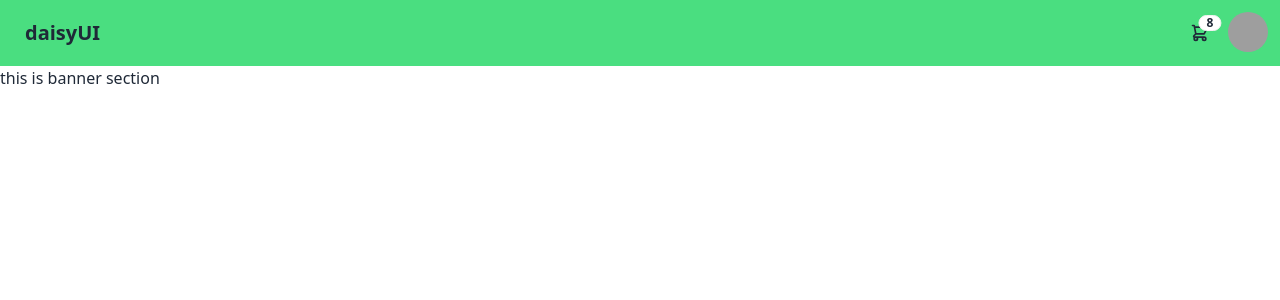
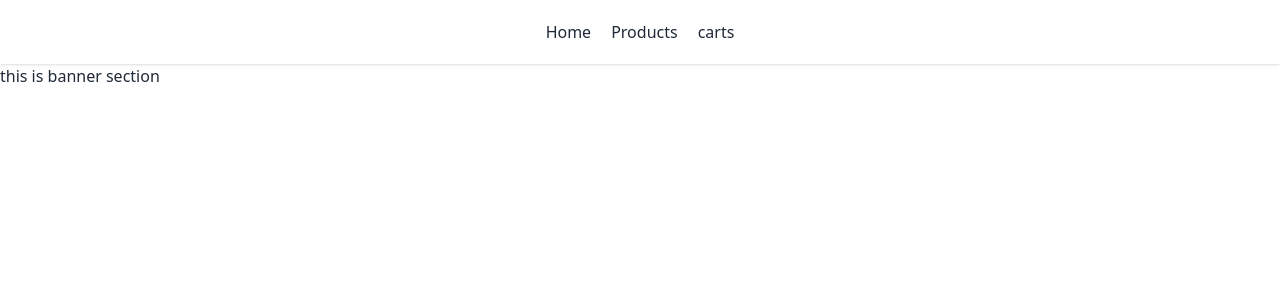
Before and after one commit to mehedi-hassan-niloy/learning-redux-frontend, a React (Vite) app: page / in a window 1280 px wide. Shown: the top 300 px of the page. Built offline with nearby package versions, Linux system fonts and the light colour scheme; grey boxes are pictures that could not be loaded.

Commit message:
navbar added

```diff
--- a/src/Components/Home/Navbar/Navbar.jsx
+++ b/src/Components/Home/Navbar/Navbar.jsx
@@ -1,50 +1,16 @@
+import { Link } from "react-router-dom";
 
 
 const Navbar = () => {
+  const links = [{
+
+  }]
     return (
-        <div>
-          <div className="navbar bg-green-400">
-  <div className="flex-1">
-    <a className="btn btn-ghost text-xl">daisyUI</a>
-  </div>
-  <div className="flex-none">
-    <div className="dropdown dropdown-end">
-      <div tabIndex={0} role="button" className="btn btn-ghost btn-circle">
-        <div className="indicator">
-          <svg xmlns="http://www.w3.org/2000/svg" className="h-5 w-5" fill="none" viewBox="0 0 24 24" stroke="currentColor"><path strokeLinecap="round" strokeLinejoin="round" strokeWidth="2" d="M3 3h2l.4 2M7 13h10l4-8H5.4M7 13L5.4 5M7 13l-2.293 2.293c-.63.63-.184 1.707.707 1.707H17m0 0a2 2 0 100 4 2 2 0 000-4zm-8 2a2 2 0 11-4 0 2 2 0 014 0z" /></svg>
-          <span className="badge badge-sm indicator-item">8</span>
-        </div>
-      </div>
-      <div tabIndex={0} className="mt-3 z-[1] card card-compact dropdown-content w-52 bg-base-100 shadow">
-        <div className="card-body">
-          <span className="font-bold text-lg">8 Items</span>
-          <span className="text-info">Subtotal: $999</span>
-          <div className="card-actions">
-            <button className="btn btn-primary btn-block">View cart</button>
-          </div>
-        </div>
-      </div>
-    </div>
-    <div className="dropdown dropdown-end">
-      <div tabIndex={0} role="button" className="btn btn-ghost btn-circle avatar">
-        <div className="w-10 rounded-full">
-          <img alt="Tailwind CSS Navbar component" src="https://daisyui.com/images/stock/photo-1534528741775-53994a69daeb.jpg" />
-        </div>
-      </div>
-      <ul tabIndex={0} className="menu menu-sm dropdown-content mt-3 z-[1] p-2 shadow bg-base-100 rounded-box w-52">
-        <li>
-          <a className="justify-between">
-            Profile
-            <span className="badge">New</span>
-          </a>
-        </li>
-        <li><a>Settings</a></li>
-        <li><a>Logout</a></li>
-      </ul>
-    </div>
-  </div>
-</div>
-        </div>
+        <nav className="bg-white shadow h-16 flex gap-5 items-center justify-center">
+          <Link to='/'>Home</Link>
+          <Link to='/products'>Products</Link>
+          <Link to="/cart">carts</Link>
+        </nav>
     );
 };
 
```
